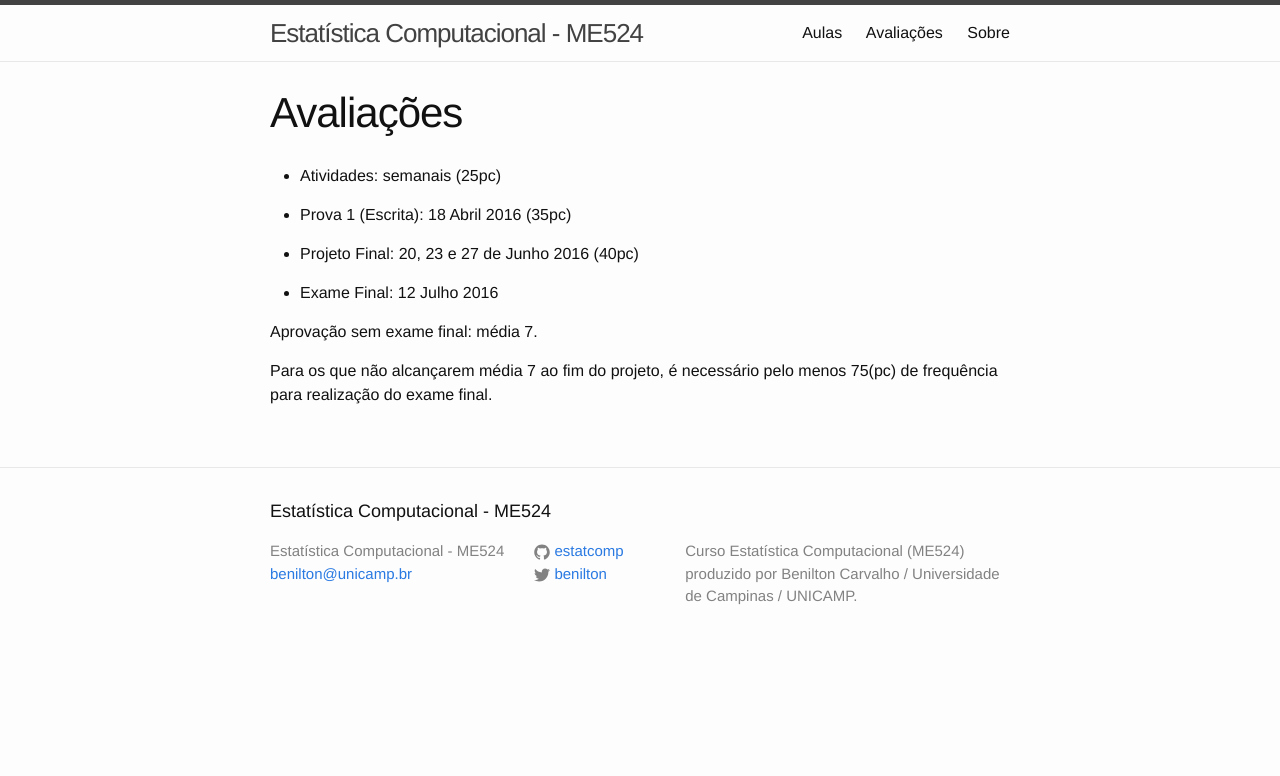
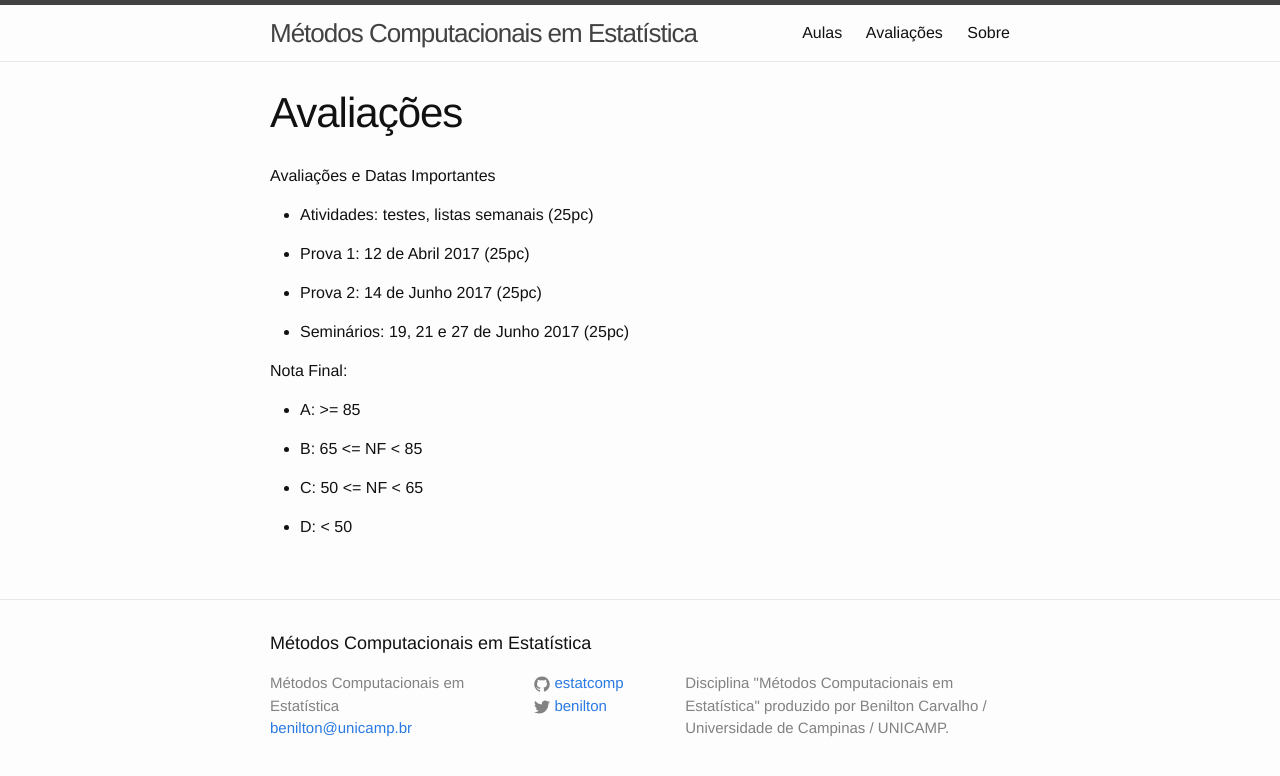
Before and after one commit to estatcomp/estatcomp.github.io, a Jekyll site: the page built from avaliacoes.md, in a window 1280 px wide. Shown: the top 776 px of the page. Built offline with Jekyll 4.4.1, drawn with Linux system fonts in a browser that asks for light colours.

Commit message:
Adicoes para MI602A/2017

```diff
--- a/_config.yml
+++ b/_config.yml
@@ -6,12 +6,12 @@
 # 'jekyll serve'. If you change this file, please restart the server process.
 
 # Site settings
-title: Estatística Computacional - ME524
+title: Métodos Computacionais em Estatística
 email: benilton@unicamp.br
 description: > # this means to ignore newlines until "baseurl:"
-  Curso Estatística Computacional (ME524) produzido por Benilton Carvalho / Universidade de Campinas / UNICAMP.
+  Disciplina "Métodos Computacionais em Estatística"  produzido por Benilton Carvalho / Universidade de Campinas / UNICAMP.
 baseurl: "" # the subpath of your site, e.g. /blog
-url: "http://yourdomain.com" # the base hostname & protocol for your site
+url: "http://estatcomp.github.io" # the base hostname & protocol for your site
 twitter_username: benilton
 github_username:  estatcomp
 
--- a/avaliacoes.md
+++ b/avaliacoes.md
@@ -4,14 +4,22 @@ title: Avaliações
 permalink: /avaliacoes/
 ---
 
-- Atividades: semanais (25pc)
+Avaliações e Datas Importantes
 
-- Prova 1 (Escrita): 18 Abril 2016 (35pc)
+- Atividades: testes, listas semanais (25pc)
 
-- Projeto Final: 20, 23 e 27 de Junho 2016 (40pc)
+- Prova 1: 12 de Abril 2017 (25pc)
 
-- Exame Final: 12 Julho 2016
+- Prova 2: 14 de Junho 2017 (25pc)
 
-Aprovação sem exame final: média 7.
+- Seminários: 19, 21 e 27 de Junho 2017 (25pc)
 
-Para os que não alcançarem média 7 ao fim do projeto, é necessário pelo menos 75(pc) de frequência para realização do exame final.
+Nota Final:
+
+- A: >= 85
+
+- B: 65 <= NF < 85
+
+- C: 50 <= NF < 65
+
+- D: < 50
```
Also changed, not shown: _posts/2016-03-02-bem-vindos.md (deleted, +0 -6 lines), _posts/2017-03-02-bem-vindos.md (added, +6 -0 lines), aulas/slides/README.md (+1 -1 lines), sobre.md (+1 -13 lines).
